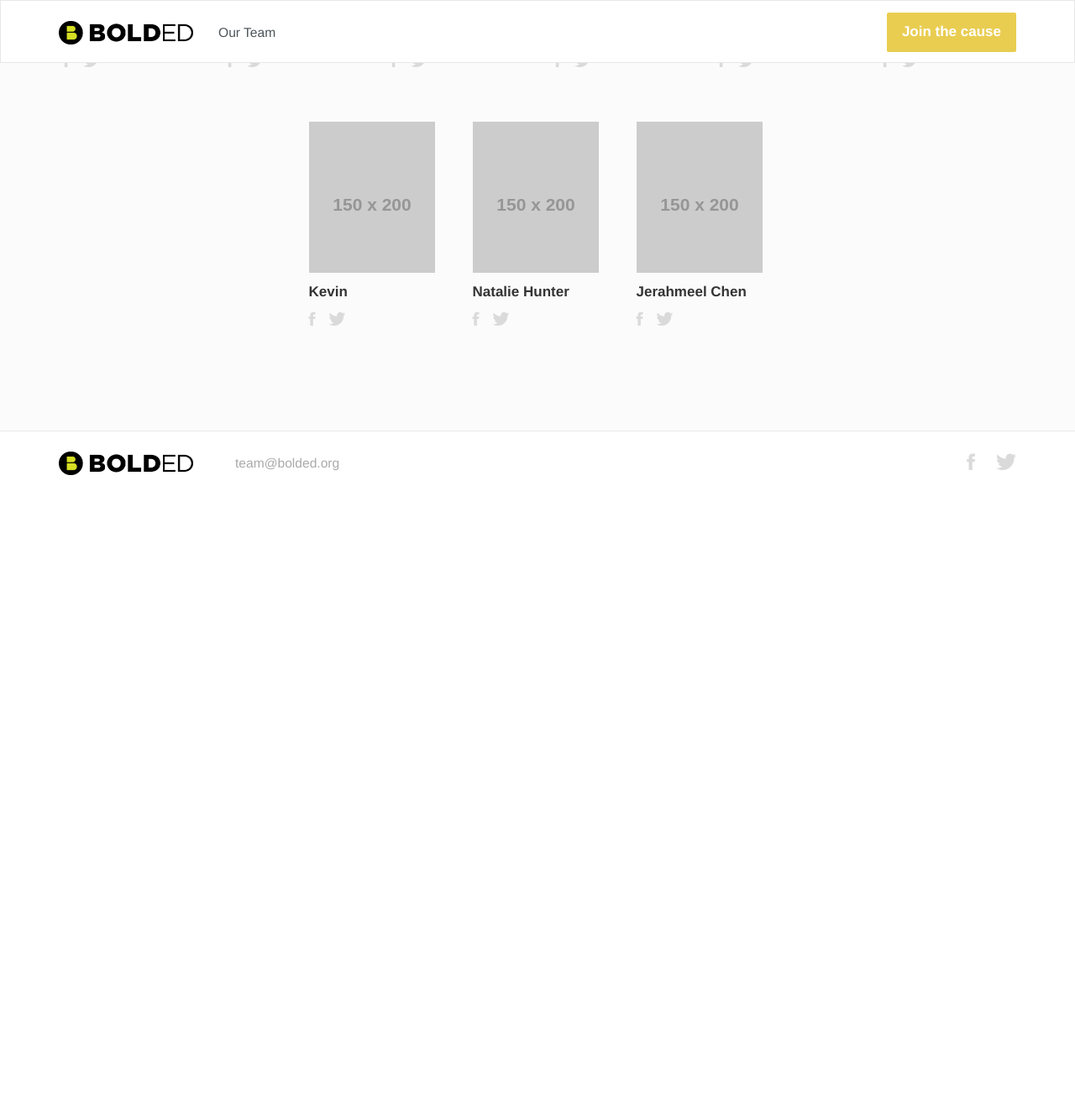
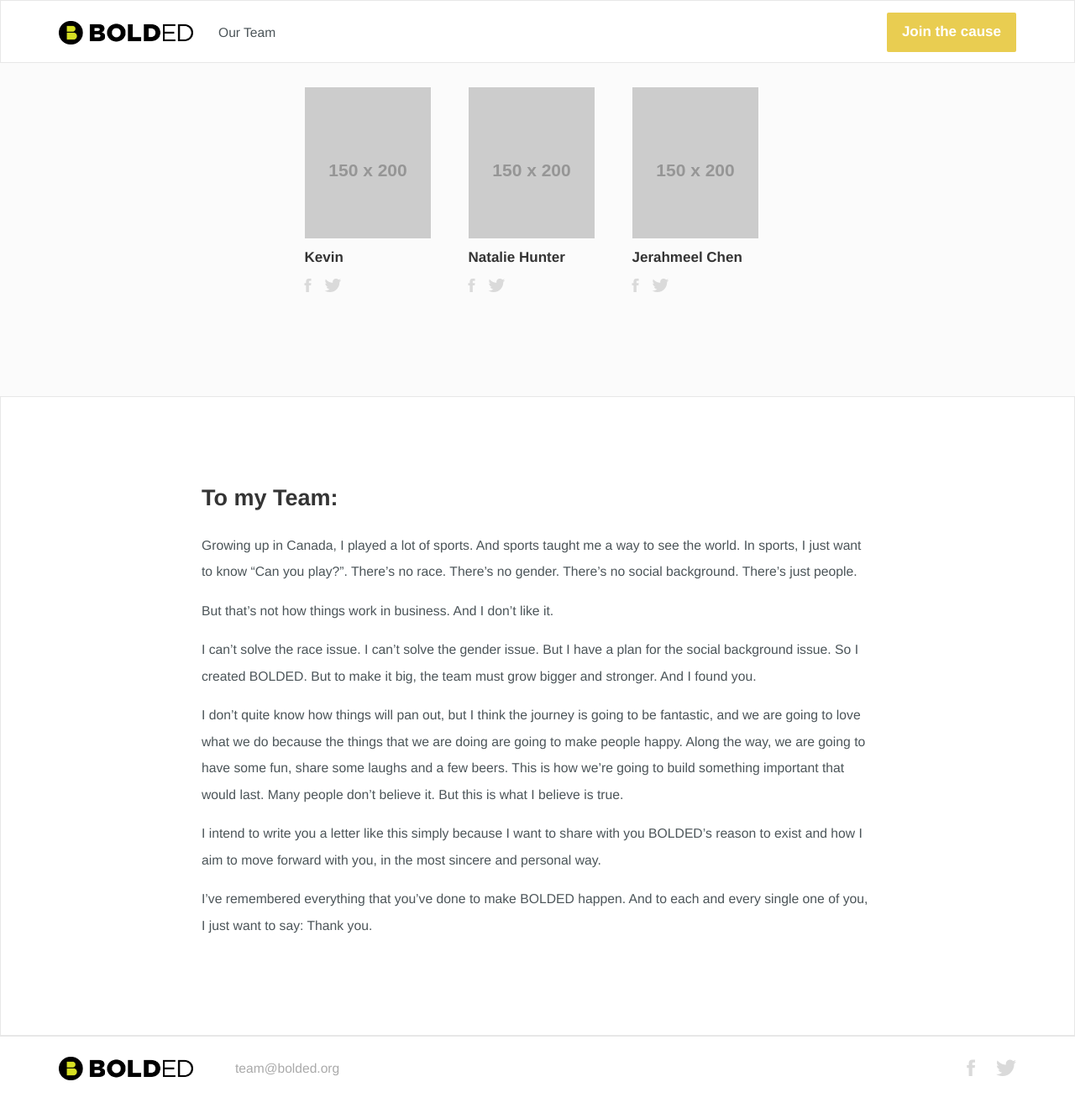
Before and after one commit to codedred/bolded, a Jekyll site: the page built from team.html, in a window 1280 px wide and 1400 px high, scrolled down 6674 px. Shown: the top 1326 px of the window at 84% size. Built offline with Jekyll 4.4.1, drawn with Linux system fonts in a browser that asks for light colours; nearby versions of some CDN libraries; some web fonts are replaced; before the commit the page ends 7353 px from its top, so only the background shows below that.

Commit message:
adds message to team section on team page

```diff
--- a/_includes/objective.html
+++ b/_includes/objective.html
@@ -1,8 +1,8 @@
 <section class="splash -about -small">
   <div class="container">
     <div class="about-content">
-      <h2 class="about-header">our objective</h2>
-      <p class="about-text -objective"> bolded’s objective is to make the business world realizes that there’s an untapped pool of motivated low­income talent that is “undervalued by the marketplace”, and if given the opportunity, not only they can contribute to the company’s bottom­line, they will also be the first in their family to get a decent corporate job, and that effectively ends poverty in that family. that's irreversible progress.</p>
+      <h2 class="about-header">Our Objective</h2>
+      <p class="about-text -objective"> Bolded's objective is to make the business world realizes that there’s an untapped pool of motivated low­income talent that is “undervalued by the marketplace”, and if given the opportunity, not only they can contribute to the company’s bottom­line, they will also be the first in their family to get a decent corporate job, and that effectively ends poverty in that family. That's irreversible progress.</p>
     </div>
   </div>
 </section>
--- /dev/null
+++ b/_includes/team_message.html
@@ -0,0 +1,23 @@
+<section class="splash -team-message -small">
+  <div class="container">
+    <div class="about-content -message">
+      <h2 class="about-header">To my Team:</h2>
+      <div class="about-text">
+        <p>Growing up in Canada, I played a lot of sports. And sports taught me a way to see the world. In sports, I just
+      want to know “Can you play?”. There’s no race. There’s no gender. There’s no social background. There’s
+      just people.</p>
+        <p>But that’s not how things work in business. And I don’t like it.</p>
+        <p>I can’t solve the race issue. I can’t solve the gender issue. But I have a plan for the social background issue.
+        So I created BOLDED. But to make it big, the team must grow bigger and stronger. And I found you.</p>
+        <p>I don’t quite know how things will pan out, but I think the journey is going to be fantastic, and we are going to
+        love what we do because the things that we are doing are going to make people happy. Along the way, we
+        are going to have some fun, share some laughs and a few beers. This is how we’re going to build something
+        important that would last. Many people don’t believe it. But this is what I believe is true.</p>
+        <p>I intend to write you a letter like this simply because I want to share with you BOLDED’s reason to exist and
+        how I aim to move forward with you, in the most sincere and personal way.</p>
+        <p>I’ve remembered everything that you’ve done to make BOLDED happen. And to each and every single one
+        of you, I just want to say: Thank you.</p>
+      </div>
+    </div>
+  </div>
+</section>
--- a/_layouts/team.html
+++ b/_layouts/team.html
@@ -18,6 +18,7 @@
       </div>
 
       {% include team_members.html %}
+      {% include team_message.html %}
 
     </div>
 
--- a/_sass/components/_about.scss
+++ b/_sass/components/_about.scss
@@ -1,4 +1,5 @@
-.about-content { text-align: center; }
+.about-content {
+  text-align: center;
 
   .about-header { margin-bottom: 15px; }
 
@@ -13,3 +14,18 @@
       max-width: 800px;
     }
   }
+
+  &.-message {
+    .about-header {
+      margin: 0 auto 20px;
+      max-width: 800px;
+      text-align: left;
+    }
+
+    .about-text {
+      max-width: 800px;
+      font-size: 1.1em;
+      text-align: left;
+    }
+  }
+}
--- a/_sass/components/_splash.scss
+++ b/_sass/components/_splash.scss
@@ -20,6 +20,7 @@
 
     &.-team {
       margin: auto;
+      max-width: none;
 
       .splash-header, .splash-text {
         text-align: center;
@@ -29,6 +30,11 @@
         font-size: 1.4em;
       }
     }
+  }
+
+  &.-team-message {
+    background: #fff;
+    border: 1px solid $hr-gray;
   }
 
   .splash-misc {
--- a/_sass/components/_team.scss
+++ b/_sass/components/_team.scss
@@ -6,7 +6,7 @@
 }
 
 .team-members {
-  padding: 60px;
+  padding: 60px 0;
 
   .team-header { margin-bottom: 30px; }
 
```
Lines whose indentation alone changed are shown as unchanged.
